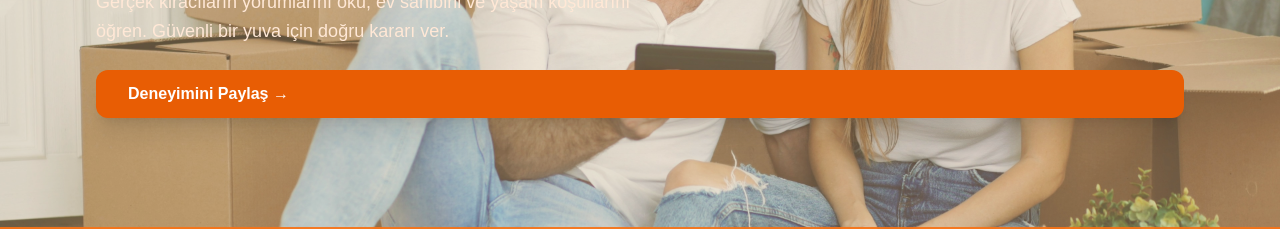
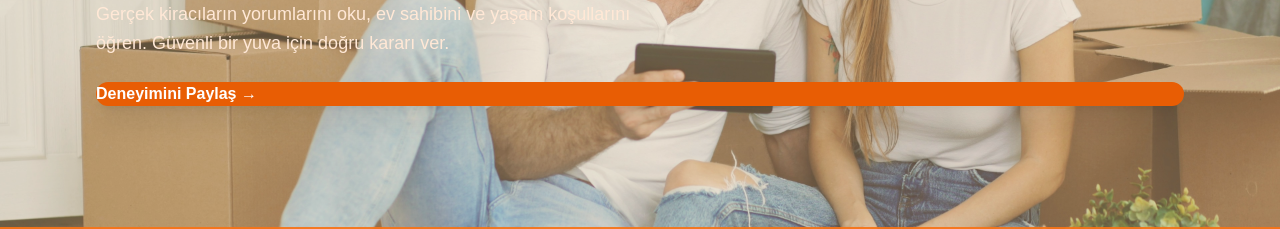
Before and after one commit to aycademirok-star/kiracinot, a Next.js app: page / in a window 1280 px wide. Shown: the part 313-542 px from the top of the page. Built offline with nearby package versions, Linux system fonts and the light colour scheme; no server answers; the database is empty.

Commit message:
buton genisligi duzeltildi

```diff
--- a/src/app/page.tsx
+++ b/src/app/page.tsx
@@ -171,7 +171,8 @@ export default function Home() {
             Güvenli bir yuva için doğru kararı ver.
           </p>
           <Link href="/yorum-ekle"
-            className="mt-6 inline-block rounded-xl text-white px-8 py-3 font-bold text-base shadow-xl transition w-auto"
+            className="mt-6 rounded-xl text-white font-bold text-base shadow-xl transition"
+style={{backgroundColor:"#e85d04", display:"inline-block", padding:"12px 32px", width:"fit-content"}}
             style={{backgroundColor:"#e85d04"}}>
             Deneyimini Paylaş →
           </Link>
```
